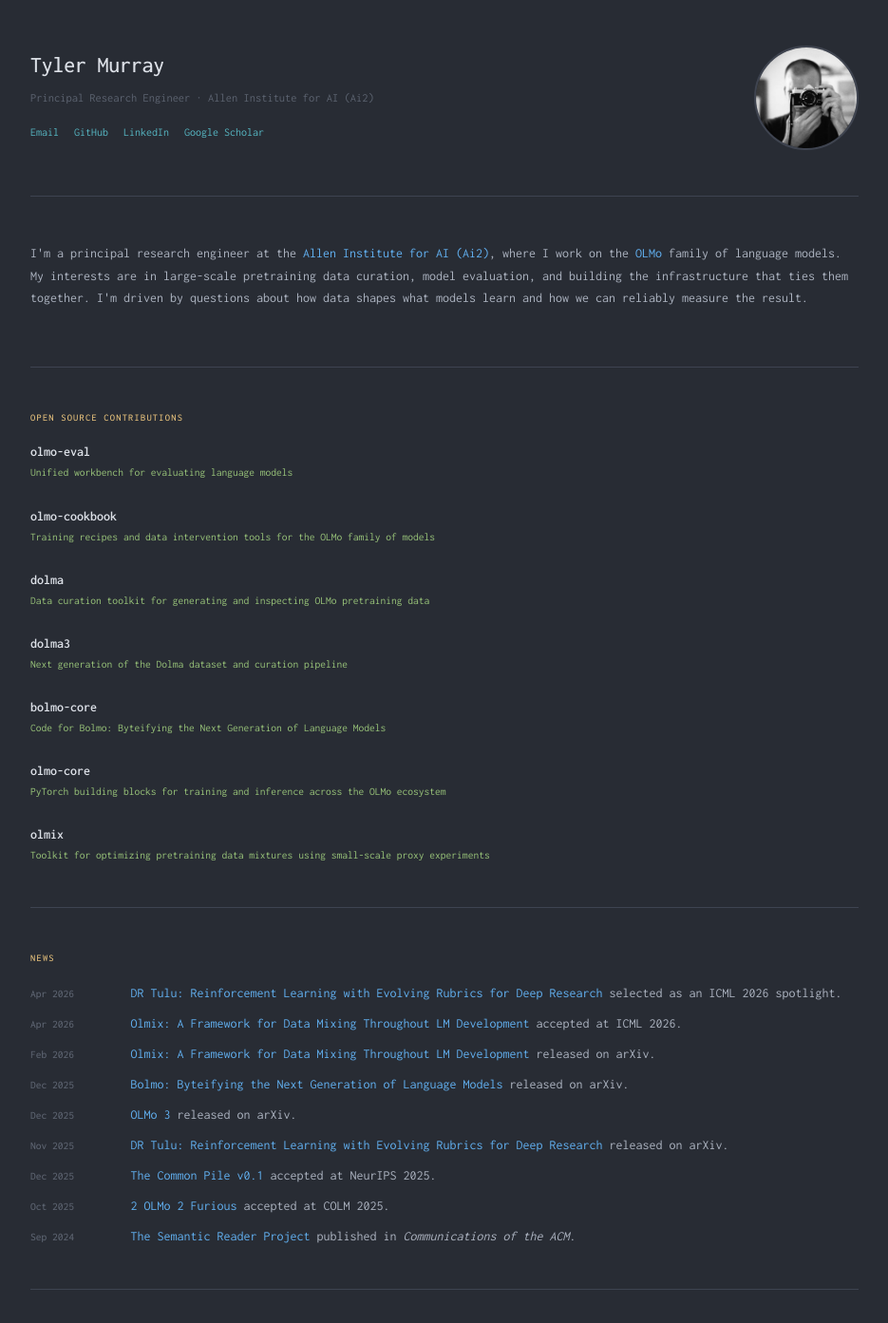
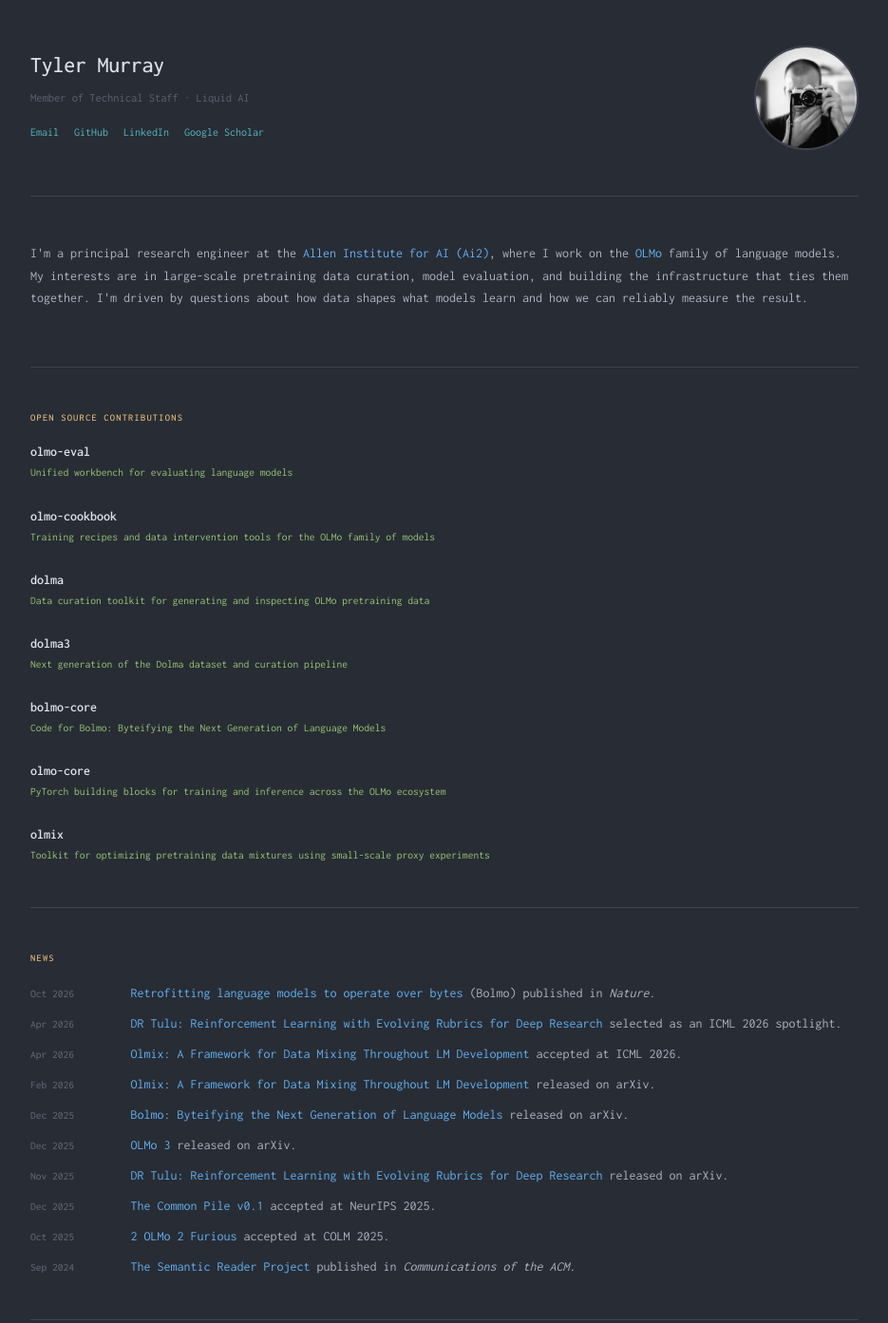
Before and after one commit to undfined/undfined.github.io, a website: page index.html in a window 1280 px wide. Shown: the top 1393 px of the page at 95% size, without its empty margins (172-1107 px from the left). Drawn offline with Linux system fonts and the light colour scheme.

Commit message:
Add Bolmo Nature publication and update role to Liquid AI (#19)

```diff
--- a/index.html
+++ b/index.html
@@ -8,11 +8,11 @@
     <link rel="icon" type="image/svg+xml" href="favicon.svg" />
     <link rel="alternate icon" href="favicon.ico" />
     <meta name="title" content="Tyler Murray" />
-    <meta name="description" content="Principal Research Engineer at the Allen Institute for AI (Ai2), working on evaluation and large-scale pretraining data curation." />
+    <meta name="description" content="Member of Technical Staff at Liquid AI, working on evaluation and large-scale pretraining data curation." />
     <meta property="og:type" content="website" />
     <meta property="og:url" content="https://undfined.xyz/" />
     <meta property="og:title" content="Tyler Murray" />
-    <meta property="og:description" content="Principal Research Engineer at the Allen Institute for AI (Ai2), working on evaluation and large-scale pretraining data curation." />
+    <meta property="og:description" content="Member of Technical Staff at Liquid AI, working on evaluation and large-scale pretraining data curation." />
     <link rel="preconnect" href="https://fonts.googleapis.com">
     <link rel="preconnect" href="https://fonts.gstatic.com" crossorigin>
     <link rel="preload" as="style" href="https://fonts.googleapis.com/css2?family=Inconsolata:wght@300;400;500;600&display=swap" onload="this.onload=null;this.rel='stylesheet'">
@@ -25,7 +25,7 @@
       <header>
         <div class="header-text">
           <h1>Tyler Murray</h1>
-          <p class="subtitle">Principal Research Engineer &middot; <a href="https://allenai.org" target="_blank" rel="noopener noreferrer">Allen Institute for AI (Ai2)</a></p>
+          <p class="subtitle">Member of Technical Staff &middot; <a href="https://www.liquid.ai" target="_blank" rel="noopener noreferrer">Liquid AI</a></p>
           <nav class="links">
             <a href="mailto:null@undfined.xyz">Email</a>
             <a href="https://github.com/undfined" target="_blank" rel="noopener noreferrer">GitHub</a>
@@ -92,6 +92,7 @@
       <section>
         <h2>News</h2>
         <ul class="news-list">
+          <li><span class="news-date">Oct 2026</span><span><a href="https://www.nature.com/articles/s41586-026-11111-4" target="_blank" rel="noopener noreferrer">Retrofitting language models to operate over bytes</a> (Bolmo) published in <em>Nature</em>.</span></li>
           <li><span class="news-date">Apr 2026</span><span><a href="https://arxiv.org/abs/2511.19399" target="_blank" rel="noopener noreferrer">DR Tulu: Reinforcement Learning with Evolving Rubrics for Deep Research</a> selected as an ICML 2026 spotlight.</span></li>
           <li><span class="news-date">Apr 2026</span><span><a href="https://arxiv.org/abs/2602.12237" target="_blank" rel="noopener noreferrer">Olmix: A Framework for Data Mixing Throughout LM Development</a> accepted at ICML 2026.</span></li>
           <li><span class="news-date">Feb 2026</span><span><a href="https://arxiv.org/abs/2602.12237" target="_blank" rel="noopener noreferrer">Olmix: A Framework for Data Mixing Throughout LM Development</a> released on arXiv.</span></li>
```
